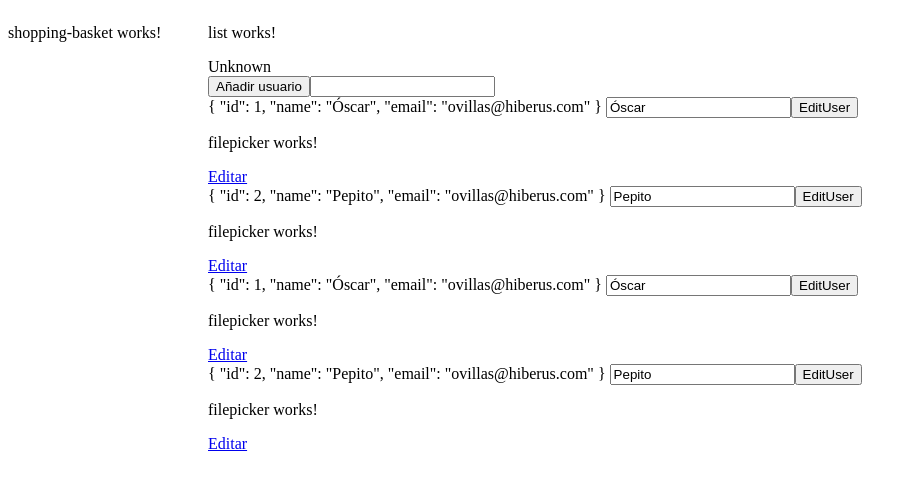
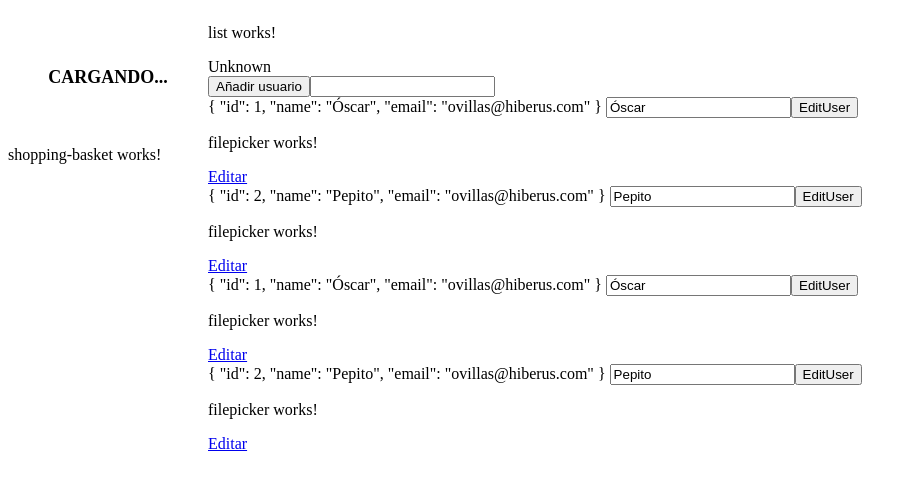
Before and after one commit to scarcraft1/angular-advanced, an Angular app: page /usuarios in a window 1280 px wide. Shown: the top 490 px of the page, without its empty margins (0-917 px from the left). Built offline with nearby package versions, Linux system fonts and the light colour scheme.

Commit message:
Selector de ciudades para ver cómo trabajar los observables juntos

```diff
--- a/src/app/app.component.html
+++ b/src/app/app.component.html
@@ -1,6 +1,7 @@
 <header></header>
 <main>
   <aside>
+    <app-selector-ciudades></app-selector-ciudades>
     <app-shopping-basket></app-shopping-basket>
   </aside>
   <router-outlet></router-outlet>
--- a/src/app/app.module.ts
+++ b/src/app/app.module.ts
@@ -1,7 +1,7 @@
 import { NgModule } from '@angular/core';
 import { BrowserModule } from '@angular/platform-browser';
 import { CoreModule } from '@core';
-import { ShoppingBasketModule } from '@shared';
+import { SelectorCiudadesModule, ShoppingBasketModule } from '@shared';
 import { AppComponent } from './app.component';
 import { AppRoutingModule } from './app.routing';
 import { COMPONENTS } from './components';
@@ -22,6 +22,7 @@ import { ROUTES } from './routes';
     BrowserModule,
     AppRoutingModule,
     ShoppingBasketModule,
+    SelectorCiudadesModule,
   ],
   providers: [],
   bootstrap: [AppComponent]
--- a/src/app/shared/components/index.ts
+++ b/src/app/shared/components/index.ts
@@ -2,3 +2,4 @@ export * from './datepicker';
 export * from './favorites';
 export * from './filepicker';
 export * from './shopping-basket';
+export * from './selector-ciudades';
--- /dev/null
+++ b/src/app/shared/components/selector-ciudades/index.ts
@@ -0,0 +1,2 @@
+export { SelectorCiudadesComponent } from './selector-ciudades.component';
+export { SelectorCiudadesModule } from './selector-ciudades.module';
--- /dev/null
+++ b/src/app/shared/components/selector-ciudades/selector-ciudades.component.html
@@ -0,0 +1,6 @@
+<p style="position: relative;">selector-ciudades works!</p>
+<div class="spinner" *ngIf="loading">
+  CARGANDO...
+</div>
+<div>{{ciudades | json}}</div>
+<div>{{provincias | json}}</div>
--- /dev/null
+++ b/src/app/shared/components/selector-ciudades/selector-ciudades.component.scss
@@ -0,0 +1,19 @@
+:host {
+  display: block;
+  position: relative;
+}
+
+.spinner {
+  position: absolute;
+  display: flex;
+  align-items: center;
+  justify-content: center;
+  top: 0;
+  bottom: 0;
+  left: 0;
+  right: 0;
+  background-color: rgba(255,255,255.75);
+  color: black;
+  font-weight: bold;
+  font-size: large;
+}
--- /dev/null
+++ b/src/app/shared/components/selector-ciudades/selector-ciudades.component.ts
@@ -0,0 +1,35 @@
+import { Component, OnInit } from '@angular/core';
+import { combineLatest, forkJoin } from 'rxjs';
+import { switchMap, tap } from 'rxjs/operators';
+import { SelectorCiudadesService } from './selector-ciudades.service';
+
+@Component({
+  selector: 'app-selector-ciudades',
+  templateUrl: './selector-ciudades.component.html',
+  styleUrls: ['./selector-ciudades.component.scss']
+})
+export class SelectorCiudadesComponent implements OnInit {
+  public loading: boolean = false;
+  public ciudades: string[] = [];
+  public provincias: string[] = [];
+
+  constructor(private service: SelectorCiudadesService) { }
+
+  ngOnInit(): void {
+    this.loading = true;
+    // forkJoin(this.service.loadCiudades(), this.service.loadProvincias())
+    // // combineLatest(this.service.loadCiudades(), this.service.loadProvincias())
+    // .subscribe(([ciudades, provincias]: [string[], string[]]) => {
+    //   this.ciudades = ciudades;
+    //   this.provincias = provincias;
+    //   this.loading = false;
+    // }, error => {}, () => {})
+    this.service.loadProvincias()
+    .pipe(switchMap(result => {
+      this.provincias = result;
+      return this.service.loadCiudades()
+    }))
+    .subscribe(result => { this.loading = false; this.ciudades = result;})
+  }
+
+}
--- /dev/null
+++ b/src/app/shared/components/selector-ciudades/selector-ciudades.service.ts
@@ -0,0 +1,19 @@
+import { Injectable } from '@angular/core';
+import { Observable, of } from 'rxjs';
+import { delay } from 'rxjs/operators';
+
+@Injectable({
+  providedIn: 'root'
+})
+export class SelectorCiudadesService {
+
+  constructor() { }
+
+  loadCiudades(): Observable<string[]> {
+    return of(['logroño', 'zaragoza', 'sevilla', 'málaga', 'madrid', 'barcelona', 'oviedo']).pipe(delay(5000));
+  }
+
+  loadProvincias(): Observable<string[]> {
+    return of(['La Rioja', 'Zaragoza', 'Sevilla', 'Málaga', 'Madrid', 'Barcelona', 'Asturias']).pipe(delay(1000));
+  }
+}
```
Also changed, not shown: src/app/shared/components/selector-ciudades/selector-ciudades.module.ts (added, +10 -0 lines), 2 other files (tests, documents, lock files or other folders).
